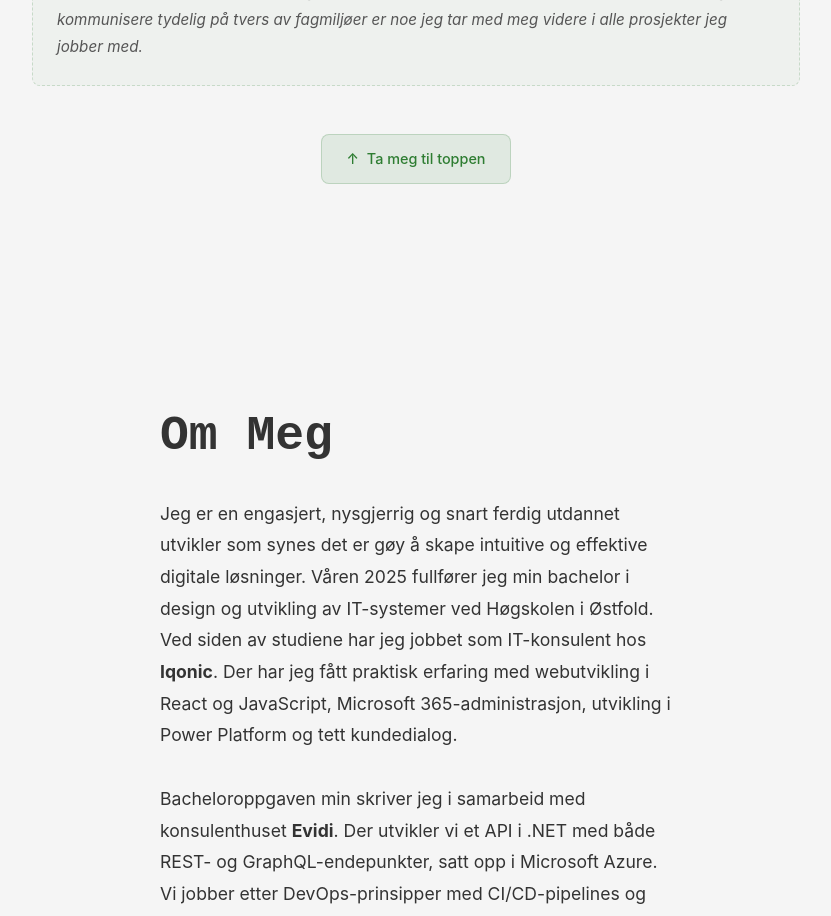
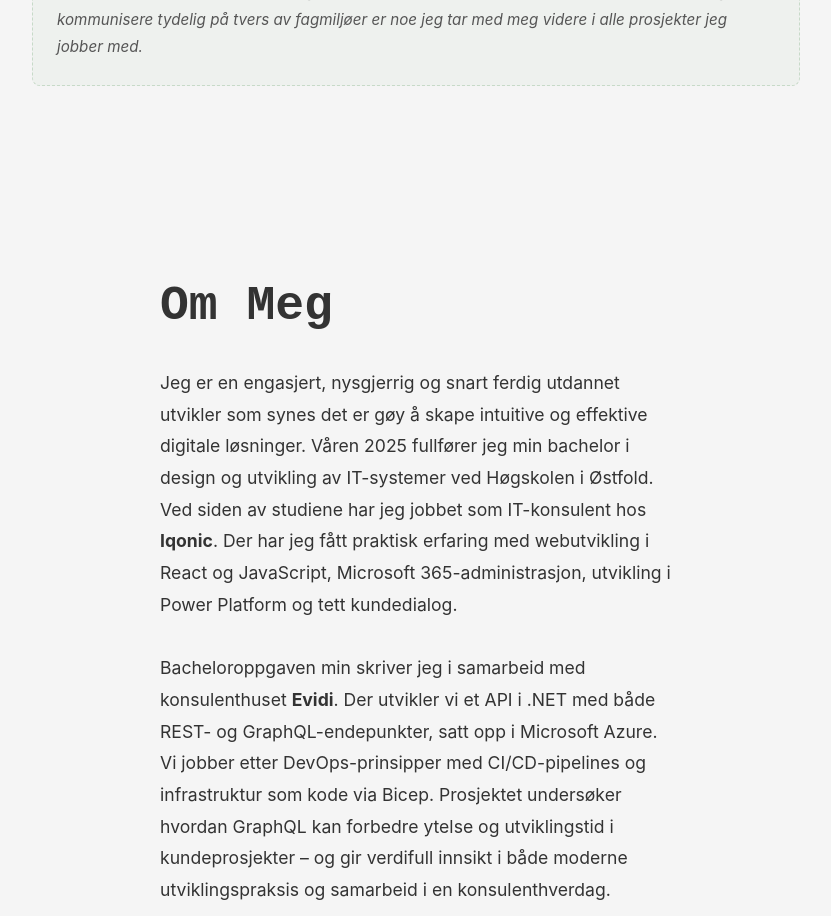
Before and after one commit to JoachimLC/portifolio, a React (Vite) app: page / in a window 1280 px wide. Shown: the part 10540-11456 px from the top of the page, without its empty margins (224-1055 px from the left). Built offline with nearby package versions, Linux system fonts and the light colour scheme.

Commit message:
removed button

```diff
--- a/src/components/Education.jsx
+++ b/src/components/Education.jsx
@@ -163,40 +163,7 @@ const Education = () => {
           </p>
         </div>
       </div>
-      <div style={{
-        display: 'flex',
-        justifyContent: 'center',
-        marginTop: '3rem',
-        marginBottom: '2rem'
-      }}>
-        <a
-          href="#"
-          style={{
-            display: 'inline-flex',
-            alignItems: 'center',
-            gap: '0.5rem',
-            padding: '0.8rem 1.5rem',
-            backgroundColor: 'rgba(46, 125, 50, 0.1)',
-            color: '#2e7d32',
-            border: '1px solid rgba(46, 125, 50, 0.2)',
-            borderRadius: '8px',
-            textDecoration: 'none',
-            transition: 'all 0.3s ease',
-            fontSize: '0.9em',
-            fontWeight: '500'
-          }}
-          onMouseOver={(e) => {
-            e.currentTarget.style.backgroundColor = 'rgba(46, 125, 50, 0.15)';
-            e.currentTarget.style.transform = 'translateY(-2px)';
-          }}
-          onMouseOut={(e) => {
-            e.currentTarget.style.backgroundColor = 'rgba(46, 125, 50, 0.1)';
-            e.currentTarget.style.transform = 'translateY(0)';
-          }}
-        >
-          <span>↑</span> Ta meg til toppen
-        </a>
-      </div>
+
     </motion.div>
   )
 }
```
